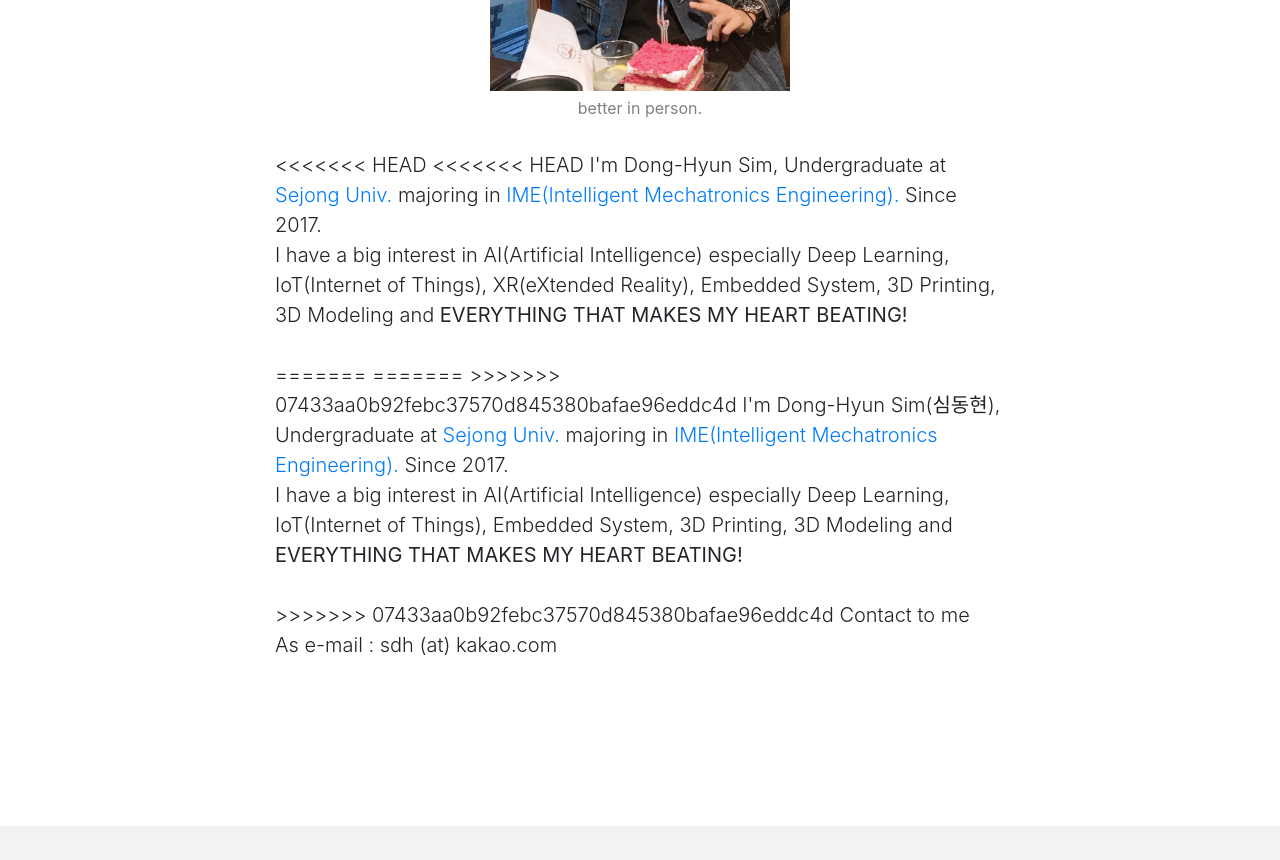
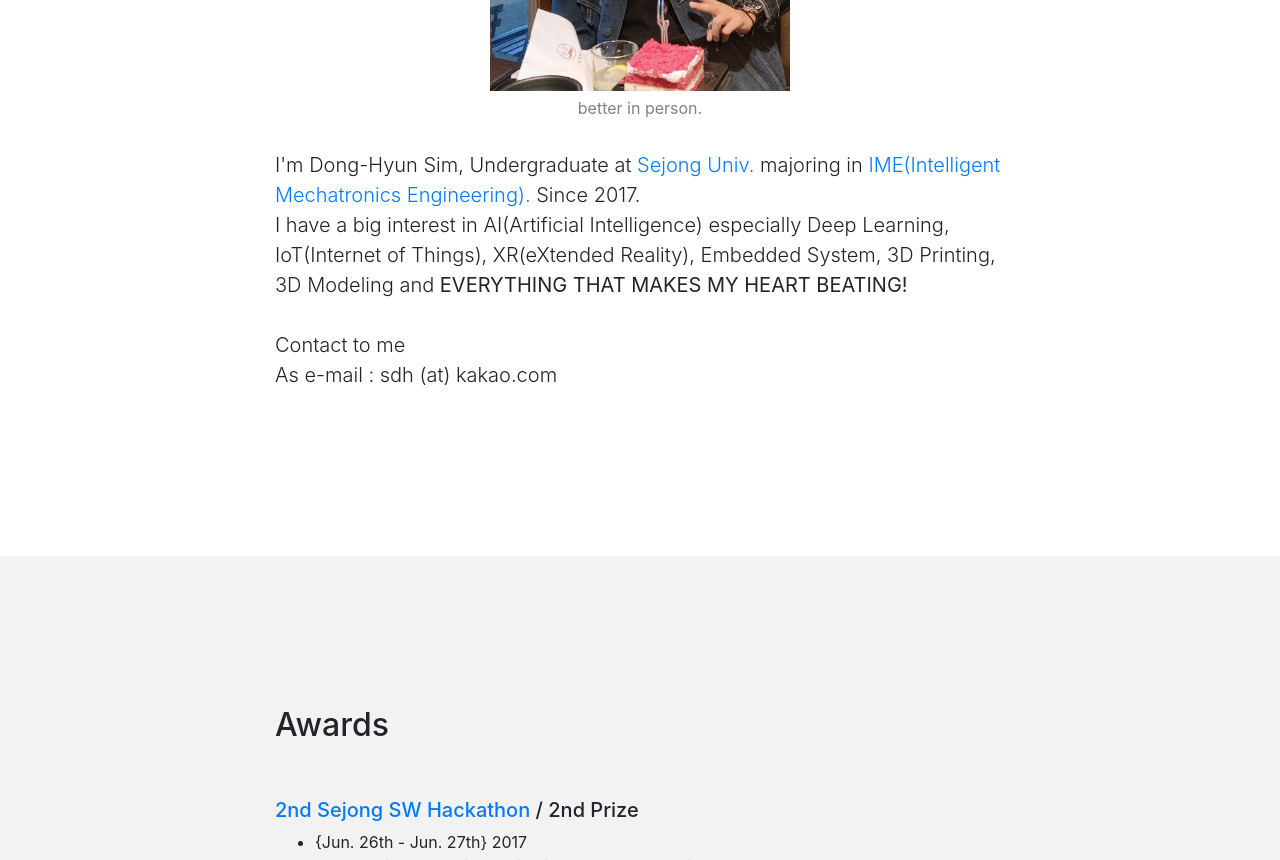
Before and after one commit to Sim-Dong-Hyun/Sim-Dong-Hyun.github.io, a website with bundled scripts: page index.html in a window 1280 px wide. Shown: the part 780-1640 px from the top of the page. Built offline with nearby package versions, Linux system fonts and the light colour scheme.

Commit message:
20200618

```diff
--- a/index.html
+++ b/index.html
@@ -71,16 +71,10 @@
 											<img src="./img/profile.jpeg" alt="profile_pic" width="300" id="profile_pic"></p>
 											<div style="text-align : center; margin : 0; color:gray">better in person.</div>
                     <p class="lead"><br>
-<<<<<<< HEAD
-<<<<<<< HEAD
+
 											I'm Dong-Hyun Sim, Undergraduate at <a href="http://sejong.ac.kr/">Sejong Univ. </a>majoring in <a href="http://imc.sejong.ac.kr/">IME(Intelligent Mechatronics Engineering).</a> Since 2017.<br>
 											I have a big interest in AI(Artificial Intelligence) especially Deep Learning, IoT(Internet of Things), XR(eXtended Reality), Embedded System, 3D Printing, 3D Modeling and <strong>EVERYTHING THAT MAKES MY HEART BEATING!</strong><br><br>
-=======
-=======
->>>>>>> 07433aa0b92febc37570d845380bafae96eddc4d
-											I'm Dong-Hyun Sim(심동현), Undergraduate at <a href="http://sejong.ac.kr/">Sejong Univ. </a>majoring in <a href="http://imc.sejong.ac.kr/">IME(Intelligent Mechatronics Engineering).</a> Since 2017.<br>
-											I have a big interest in AI(Artificial Intelligence) especially Deep Learning, IoT(Internet of Things), Embedded System, 3D Printing, 3D Modeling and <strong>EVERYTHING THAT MAKES MY HEART BEATING!</strong><br><br>
->>>>>>> 07433aa0b92febc37570d845380bafae96eddc4d
+
 											Contact to me<br>
 											As e-mail : sdh (at) kakao.com
 											</p>
```
